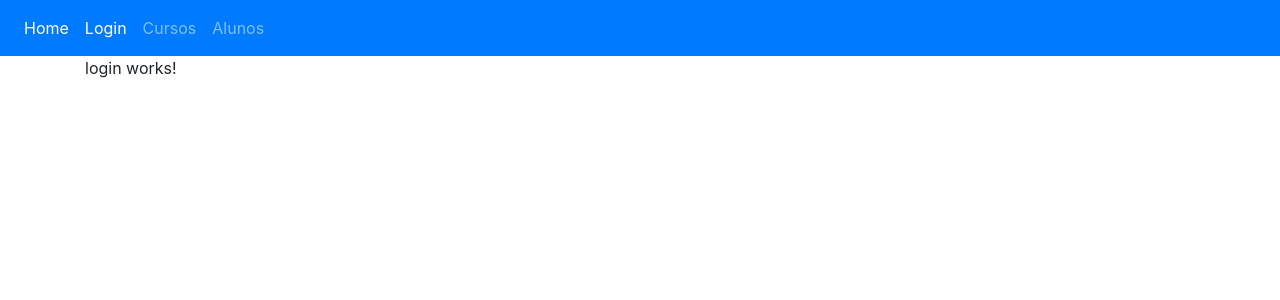
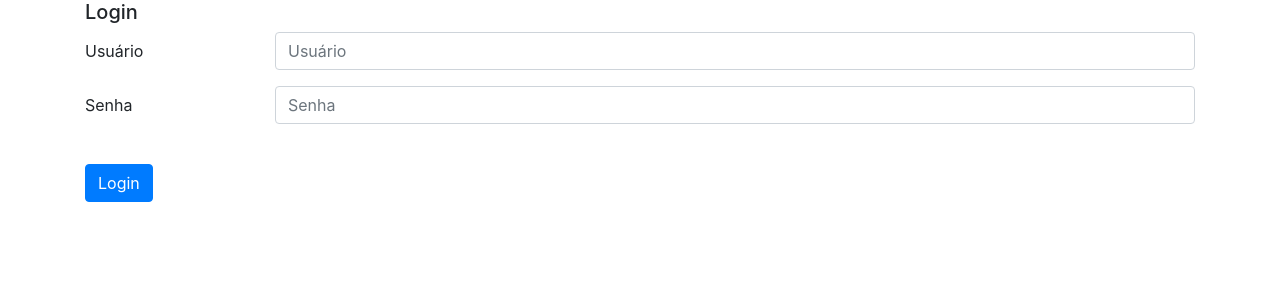
Before and after one commit to AvtEstudos/-rotas, an Angular app: page /login in a window 1280 px wide. Shown: the top 300 px of the page. Built offline with nearby package versions, Linux system fonts and the light colour scheme.

Commit message:
63-Rotas: Tela de Login e ocultar o Menu (NavBar)

```diff
--- a/src/app/app.component.html
+++ b/src/app/app.component.html
@@ -1,4 +1,4 @@
-<nav class="navbar navbar-expand-lg navbar-dark bg-primary">
+<nav *ngIf="mostrarMenu" class="navbar navbar-expand-lg navbar-dark bg-primary">
     <div class="collapse navbar-collapse" id="navbarNavAltMarkup">
         <div class="navbar-nav">
             <a routerLink=""
--- a/src/app/app.component.ts
+++ b/src/app/app.component.ts
@@ -1,3 +1,4 @@
+import { AuthService } from './login/auth.service';
 import { Component } from '@angular/core';
 
 @Component({
@@ -7,4 +8,15 @@ import { Component } from '@angular/core';
 })
 export class AppComponent {
   title = 'rotas';
+
+  mostrarMenu: boolean = false;
+
+  constructor(private authService: AuthService){
+  }
+
+  ngOnInit(){
+    this.authService.mostrarMenuEmitter.subscribe(
+      mostrar => this.mostrarMenu = mostrar
+    );
+  }
 }
--- /dev/null
+++ b/src/app/login/auth.service.ts
@@ -0,0 +1,29 @@
+import { Injectable, EventEmitter } from '@angular/core';
+
+import { Usuario } from './usuario';
+import { Router } from '@angular/router';
+
+@Injectable()
+export class AuthService {
+
+  private usuarioAutenticado: boolean = false;
+  //Para informar da apresentação do menu
+  mostrarMenuEmitter = new EventEmitter<boolean>();
+
+  constructor(
+    private router: Router
+  ) { }
+
+  fazerLogin(usuario: Usuario){
+    if(usuario.nome === 'usuario@email.com' &&
+       usuario.senha === '123456')
+    {
+      this.usuarioAutenticado = true;
+      this.mostrarMenuEmitter.emit(true);
+      this.router.navigate(['/'])
+    } else {
+      this.usuarioAutenticado = false;
+      this.mostrarMenuEmitter.emit(false);
+    }
+  }
+}
--- a/src/app/login/login.component.html
+++ b/src/app/login/login.component.html
@@ -1,3 +1,35 @@
-<p>
-  login works!
-</p>
+<h5>Login</h5>
+<div class="form-group row">
+  <label for="usuario" class="col-sm-2 col-form-label">
+    Usuário
+  </label>
+  <div class="col-sm-10">
+    <input
+      type="text"
+      [(ngModel)]="usuario.nome"
+      class="form-control"
+      id="usuario"
+      placeholder="Usuário">
+  </div>
+</div>
+<div class="form-group row">
+  <label for="senha" class="col-sm-2 col-form-label">
+    Senha
+  </label>
+  <div class="col-sm-10">
+    <input
+      type="password"
+      [(ngModel)]="usuario.senha"
+      class="form-control"
+      id="senha"
+      placeholder="Senha">
+  </div>
+</div>
+<br>
+<button
+  class="btn btn-primary"
+  type="submit"
+  name="action"
+  (click)="fazerLogin()">
+  Login
+</button>
--- a/src/app/login/login.component.ts
+++ b/src/app/login/login.component.ts
@@ -1,5 +1,7 @@
 import { Component, OnInit } from '@angular/core';
 
+import { AuthService } from './auth.service';
+import { Usuario } from './usuario';
 @Component({
   selector: 'app-login',
   templateUrl: './login.component.html',
@@ -7,9 +9,14 @@ import { Component, OnInit } from '@angular/core';
 })
 export class LoginComponent implements OnInit {
 
-  constructor() { }
+  private usuario: Usuario = new Usuario();
+
+  constructor(private authService: AuthService) { }
 
   ngOnInit() {
   }
 
+  fazerLogin(){
+    this.authService.fazerLogin(this.usuario);
+  }
 }
--- /dev/null
+++ b/src/app/login/usuario.ts
@@ -0,0 +1,6 @@
+export class Usuario {
+
+    nome: string;
+    senha: string;
+
+}
```
Also changed, not shown: src/app/app.module.ts (+7 -1 lines), 1 other file (tests, documents, lock files or other folders).
